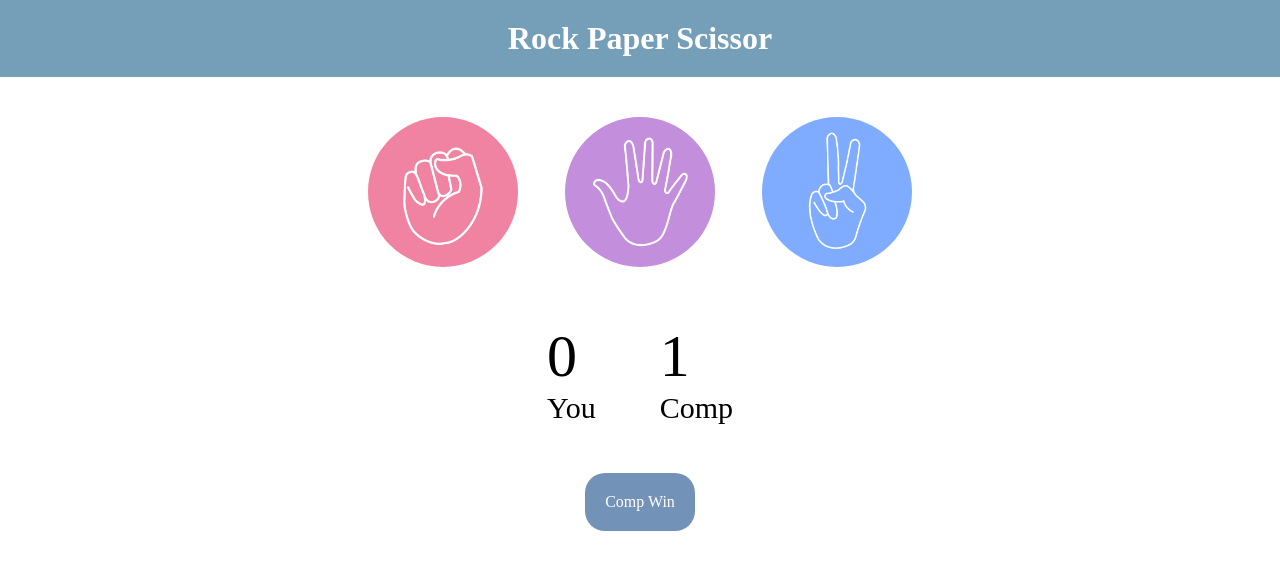
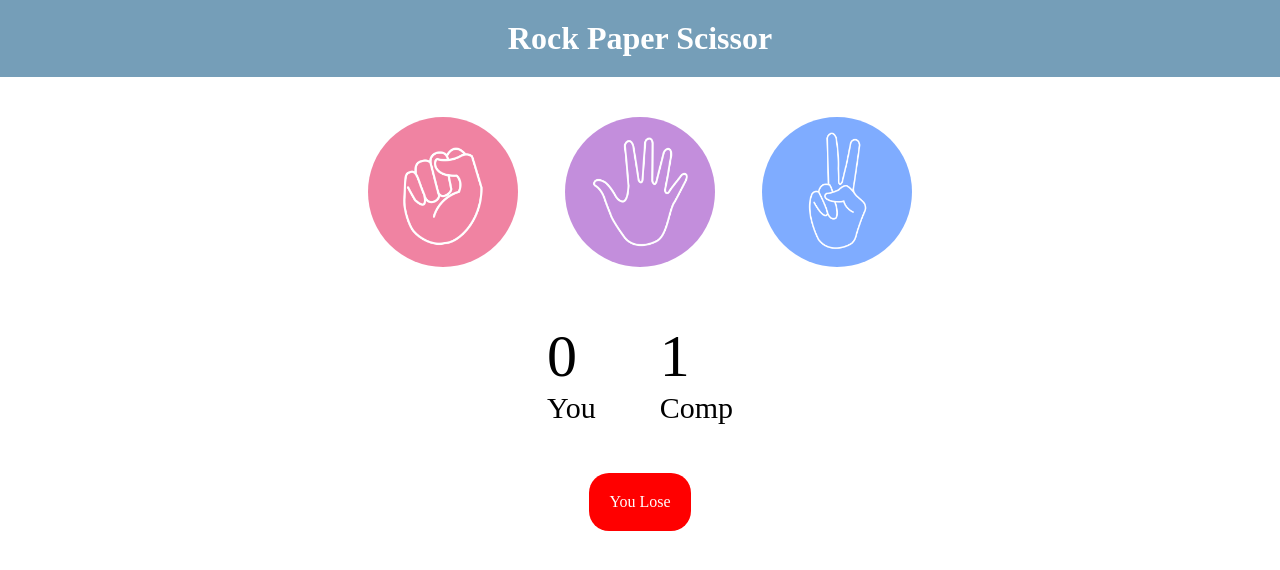
Before and after one commit to faizan9233/Rock-Paper-Scissors-Game, a plain HTML site: page index.html in a window 1280 px wide. Both pictures are taken after a click on the element 443 px from the left and 191 px from the top of the page. Drawn offline with Linux system fonts and the light colour scheme.

Commit message:
git commit -m "updated"

```diff
--- a/app.js
+++ b/app.js
@@ -1,10 +1,10 @@
 let choices = document.querySelectorAll(".choice");
 let myScoreText = document.querySelector("#myscore");
 let compScoreText = document.querySelector("#compscore");
-let msg = document.querySelector(".msg");
+let msg = document.querySelector("#msg");
 let myScore = 0;
 let compScore = 0;
-let Win = true;
+let Win = null;
 
 
 choices.forEach(choice=>{
@@ -24,6 +24,8 @@ const ScoreCount = ()=>{
         myScore++;
         myScoreText.innerText = myScore;
         msg.innerText = "You Win";
+        msg.style.backgroundColor = "green";
+
 
 
 
@@ -32,14 +34,14 @@ const ScoreCount = ()=>{
     {
         compScore++;
         compScoreText.innerText = compScore;
-        msg.innerText = "Comp Win";
+        msg.innerText = "You Lose";
+        msg.style.backgroundColor = "red";
 
+    }else{
+        msg.innerText = "Game Draw, Play Again";
+        msg.style.backgroundColor = "#759EB8";
     }
-    else{
-        msg.innerText = "Game Draw";
 
-
-    }
 }
 
 const CompChoice = ()=>{
@@ -59,6 +61,7 @@ const PlayGame = (userChoice)=>{
     if(userc===compc)
     {
         console.log(`Draw. Smae ${userc} and ${compc}`);
+        Win = null;
 
     }
     else
--- a/index.html
+++ b/index.html
@@ -32,7 +32,7 @@
     </div>
 
     <div class="msg-cont">
-        <p class="msg">Your Message</p>
+        <p id="msg" class="red green">Your Message</p>
     </div>
 
 
--- a/style.css
+++ b/style.css
@@ -58,7 +58,7 @@ img{
     justify-content: center;
 
 }
-.msg{
+#msg{
     text-align: center;
     margin-top: 3rem;
     background-color: #7392B7;
@@ -68,3 +68,9 @@ img{
     color: white;
 
 }
+.red{
+    background-color: red;
+}
+.green{
+    background-color: green;
+}
```
